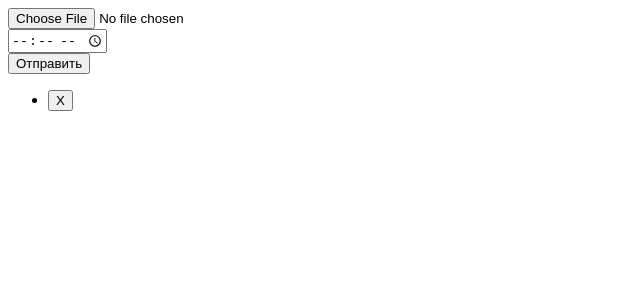
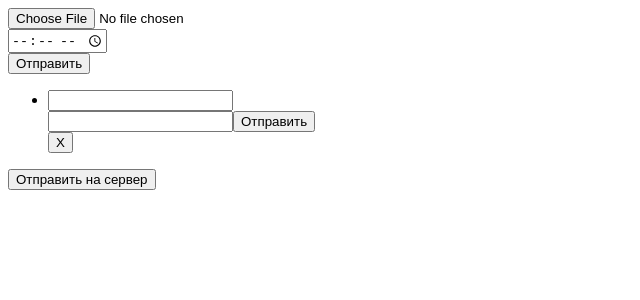
Before and after one commit to SanyaTravka/adminka, a Vue app: page / in a window 1280 px wide. Both pictures are taken after a click on the button "Отправить". Shown: the top 300 px of the page, without its empty margins (0-640 px from the left). Built offline with nearby package versions, Linux system fonts and the light colour scheme.

Commit message:
доделали добавление ответов

```diff
--- a/src/App.vue
+++ b/src/App.vue
@@ -1,16 +1,15 @@
 <template>
   <div>
-    <HelloWorld />
+    <Video />
   </div>
 </template>
 
 <script>
-import HelloWorld from './components/HelloWorld.vue'
-
+import Video from './components/Video.vue'
 export default {
   name: 'App',
   components: {
-    HelloWorld
+    Video
   }
 }
 </script>
--- a/src/components/HelloWorld.vue
+++ b/src/components/Answers.vue
@@ -1,9 +1,6 @@
 <template>
-  <div class="hello">
-    <input type="file">
-    <br>
-    <input type="time" v-model="mess">
-    <br>
+  <div>
+    <input type="text" v-model="mess">
     <button class="add" v-on:click="add">Отправить</button>
     <ul>
       <li v-for="(item, idx) in mas" :key="item">
@@ -18,22 +15,28 @@
 
 <script>
 export default {
-  name: 'HelloWorld',
+  name: 'Answers',
+  props: [
+    "addAnswer", "idx"
+  ],
   data: function(){
       return {
-          mess: '',
-          mas: []
+          mas: [],
+          mess: ''
       }
   },
 methods: {
       add: function(){
-    this.mas.push( this.mess );
+        this.addAnswer(this.idx, this.mess)
+    this.mas.push(this.mess);
       },
        del: function(index){
          this.mas.splice(index,1);
       }
+
 }
 }
+
 </script>
 
 <style scoped>
--- /dev/null
+++ b/src/components/Video.vue
@@ -0,0 +1,56 @@
+<template>
+  <div class="hello">
+    <input type="file">
+    <br>
+    <input type="time" v-model="mess">
+    <br>
+    <button class="add" v-on:click="add">Отправить</button>
+    <ul>
+      <li v-for="(item, idx) in mas" :key="item">
+          {{ item.time }}
+          <input type="text" v-model="item.question" />
+          <answers :addAnswer="addAnswer" :idx="idx" />
+          <div>
+            <button class="delete" v-on:click="del(idx)">X</button>
+          </div>
+      </li>
+  </ul>
+  <button v-on:click="send">Отправить на сервер</button>
+  </div>
+</template>
+
+<script>
+import Answers from './Answers.vue'
+
+
+export default {
+  name: 'Video',
+  components: {
+    Answers
+  },
+  data: function(){
+      return {
+          mess: '',
+          mas: []
+      }
+  },
+methods: {
+      add: function(){
+    this.mas.push({ 'time': this.mess, 'question': '', 'answers': [] });
+      },
+       del: function(index){
+         this.mas.splice(index,1);
+      },
+      addAnswer: function(question, value){
+        this.mas[question].answers.push(value)
+      },
+      send: function(){
+        console.log(this.mas);
+      }
+}
+}
+</script>
+
+<style scoped>
+
+</style>
```
